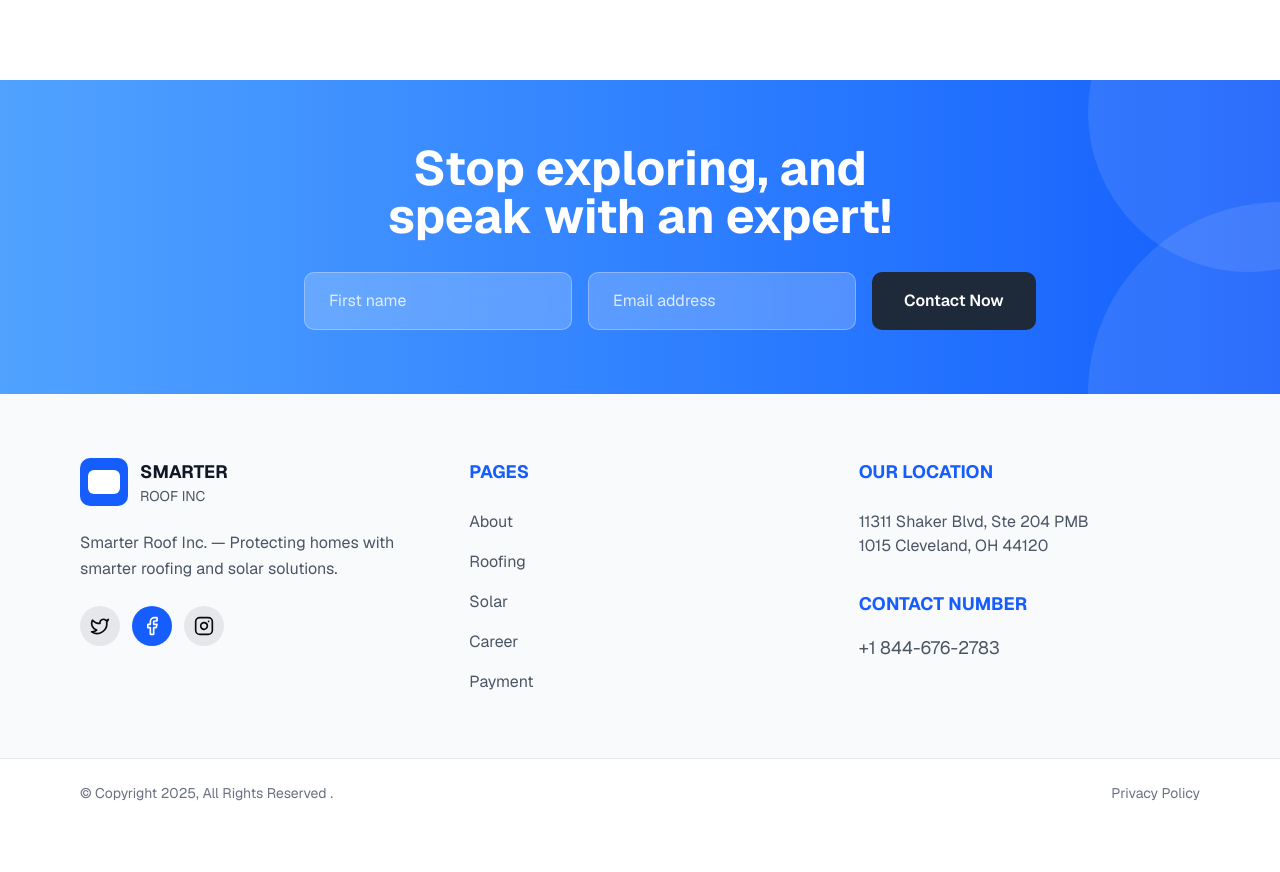
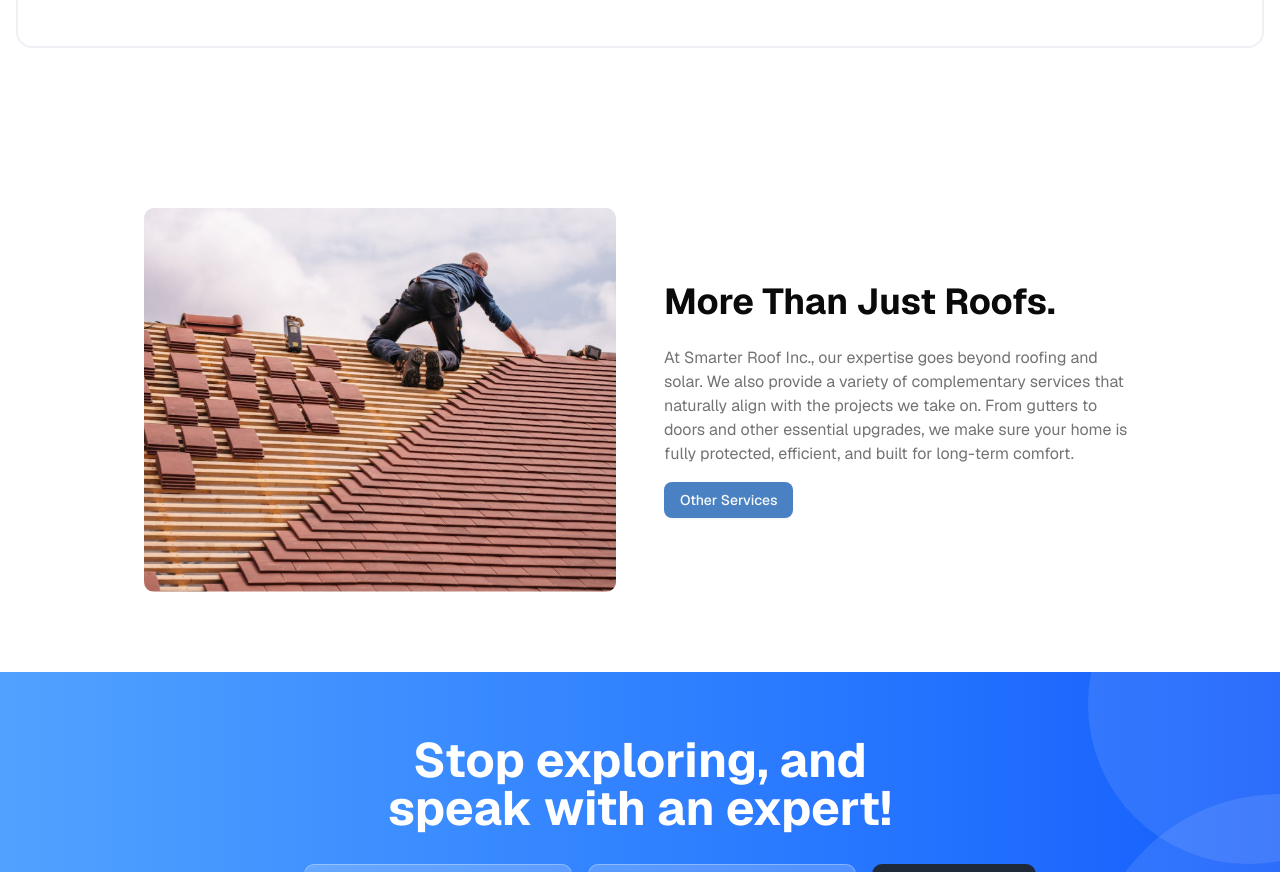
Before and after one commit to Sharjeel-22/roofing-services, a Next.js app: page /roofing in a window 1280 px wide. Shown: the part 1000-1872 px from the top of the page. Before the commit the page ends 1827 px from the top, so only its background shows below. Built offline with nearby package versions, Linux system fonts and the light colour scheme.

Commit message:
add-roof-stories

```diff
--- /dev/null
+++ b/components/Roofing/components/roofing-story.tsx
@@ -0,0 +1,31 @@
+import { Button } from "@/components/ui/button";
+
+export function RoofingStory() {
+  return (
+    <section className="py-20 px-4 bg-background">
+      <div className="max-w-[62rem] mx-auto">
+        <div className="grid lg:grid-cols-2 gap-12 items-center">
+          <div className="relative">
+            <img src="/Roof-story.svg" alt="Team meeting" className="w-full h-96 object-cover rounded-lg" />
+          </div>
+
+          <div className="space-y-6">
+            <h2 className="text-4xl md:text-4xl font-bold text-foreground">More Than Just Roofs.</h2>
+
+            <div className="space-y-4 text-muted-foreground">
+              <p>
+                At Smarter Roof Inc., our expertise goes beyond roofing and solar. We also provide a variety of complementary services that naturally align with the projects we take on. From gutters to doors and other essential upgrades, we make sure your home is fully protected, efficient, and built for long-term comfort.
+              </p>
+
+             <Button
+              className="bg-[#4981C2] hover:bg-[#63CDF6] hover:cursor-pointer"
+            >
+              Other Services
+            </Button>
+            </div>
+          </div>
+        </div>
+      </div>
+    </section>
+  )
+}
--- a/components/Roofing/index.tsx
+++ b/components/Roofing/index.tsx
@@ -1,4 +1,5 @@
 import { Features } from "../features";
+import { RoofingStory } from "./components/roofing-story";
 import { features, roofingHeading, roofingParagraph } from "./constants";
 
 export default function Careers() {
@@ -9,7 +10,7 @@ export default function Careers() {
         heading={roofingHeading}
         paragraph={roofingParagraph}
       />
-
+      <RoofingStory />
     </main>
   )
 }
--- a/components/features.tsx
+++ b/components/features.tsx
@@ -19,7 +19,7 @@ export function Features(props: {
           </p>
         </div>
 
-        <div className="grid md:grid-cols-3 gap-8 rounded-2xl p-10 border-2 border-[#EFF0F6]">
+        <div className="grid md:grid-cols-3 gap-10 rounded-2xl p-16 border-2 border-[#EFF0F6]">
           {features.map((feature, index) => (
             <FeatureCard key={index} {...feature} />
           ))}
```
Also changed, not shown: public/Roof-story.svg (added).
